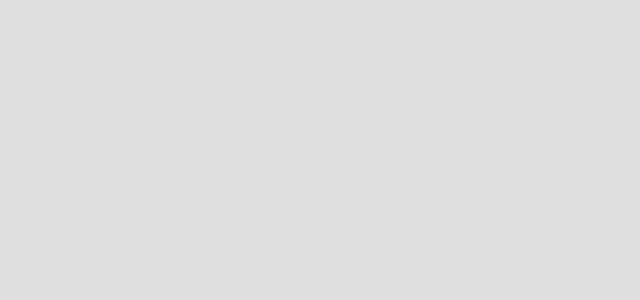
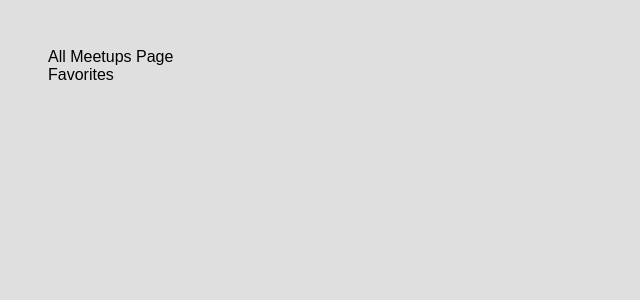
Before and after one commit to Tajveez/react-ad-v2, a React (Create React App) app: page /favorites in a window 1280 px wide. Shown: the top 300 px of the page, without its empty margins (0-640 px from the left). Built offline with nearby package versions, Linux system fonts and the light colour scheme.

Commit message:
Setting Router

```diff
--- a/src/App.js
+++ b/src/App.js
@@ -1,6 +1,20 @@
+import {Route} from 'react-router-dom';
+import AllMeetupsPage from './pages/AllMeetups';
+import FavoritesPage from './pages/Favorites'
+import NewMeetupsPage from './pages/NewMeetups'
+
 function App() {
   return (
     <div>
+      <Route path="/">
+        <AllMeetupsPage/>
+      </Route>
+      <Route path="/new-meetups">
+        <NewMeetupsPage/>
+      </Route>
+      <Route path="/favorites">
+        <FavoritesPage/>
+      </Route>
     </div>
   );
 }
--- a/src/index.js
+++ b/src/index.js
@@ -1,6 +1,12 @@
 import React from "react";
 import ReactDOM from "react-dom";
+import { BrowserRouter } from "react-router-dom";
 import "./index.css";
 import App from "./App";
 
-ReactDOM.render(<App />, document.getElementById("root"));
+ReactDOM.render(
+  <BrowserRouter>
+    <App />
+  </BrowserRouter>,
+  document.getElementById("root")
+);
--- a/src/pages/AllMeetups.js
+++ b/src/pages/AllMeetups.js
@@ -3,7 +3,7 @@ import React from 'react'
 const AllMeetupsPage = () => {
     return (
         <div>
-
+            All Meetups Page
         </div>
     )
 }
--- a/src/pages/Favorites.js
+++ b/src/pages/Favorites.js
@@ -3,7 +3,7 @@ import React from 'react'
 const FavoritesPage = () => {
     return (
         <div>
-
+            Favorites
         </div>
     )
 }
```
